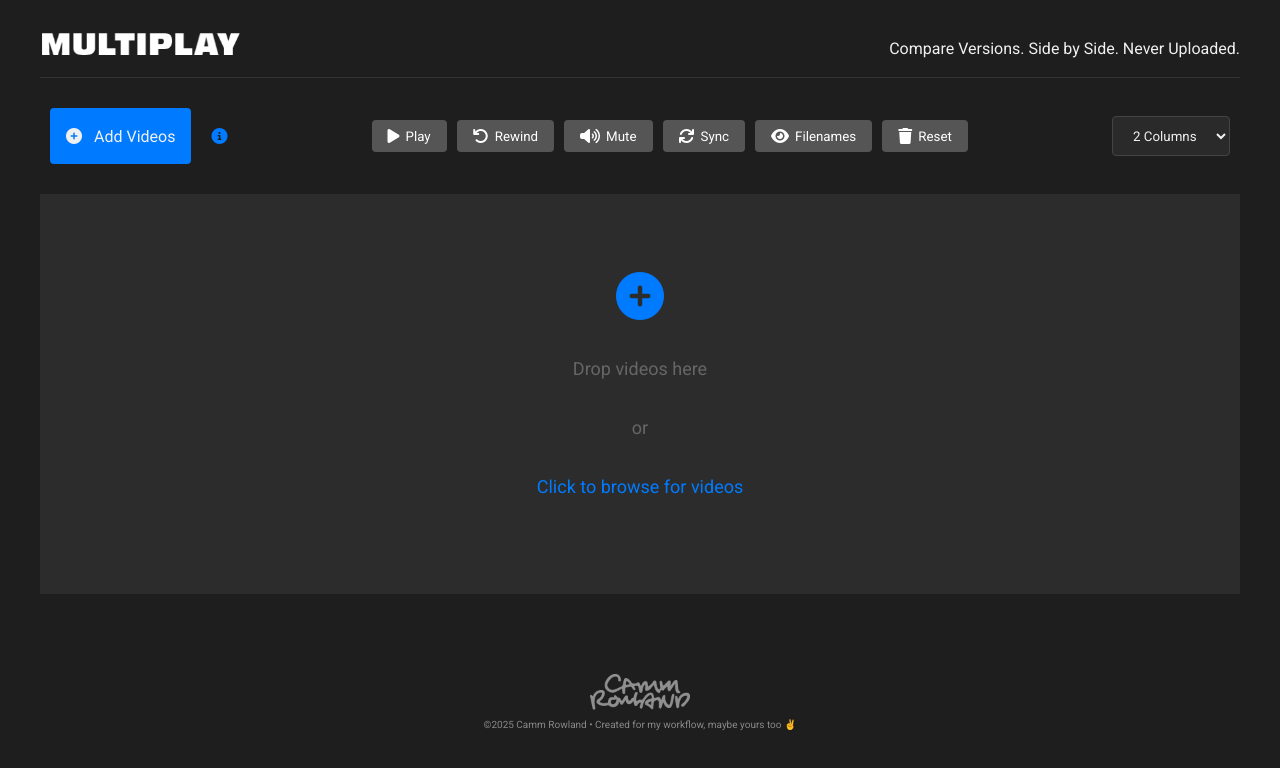
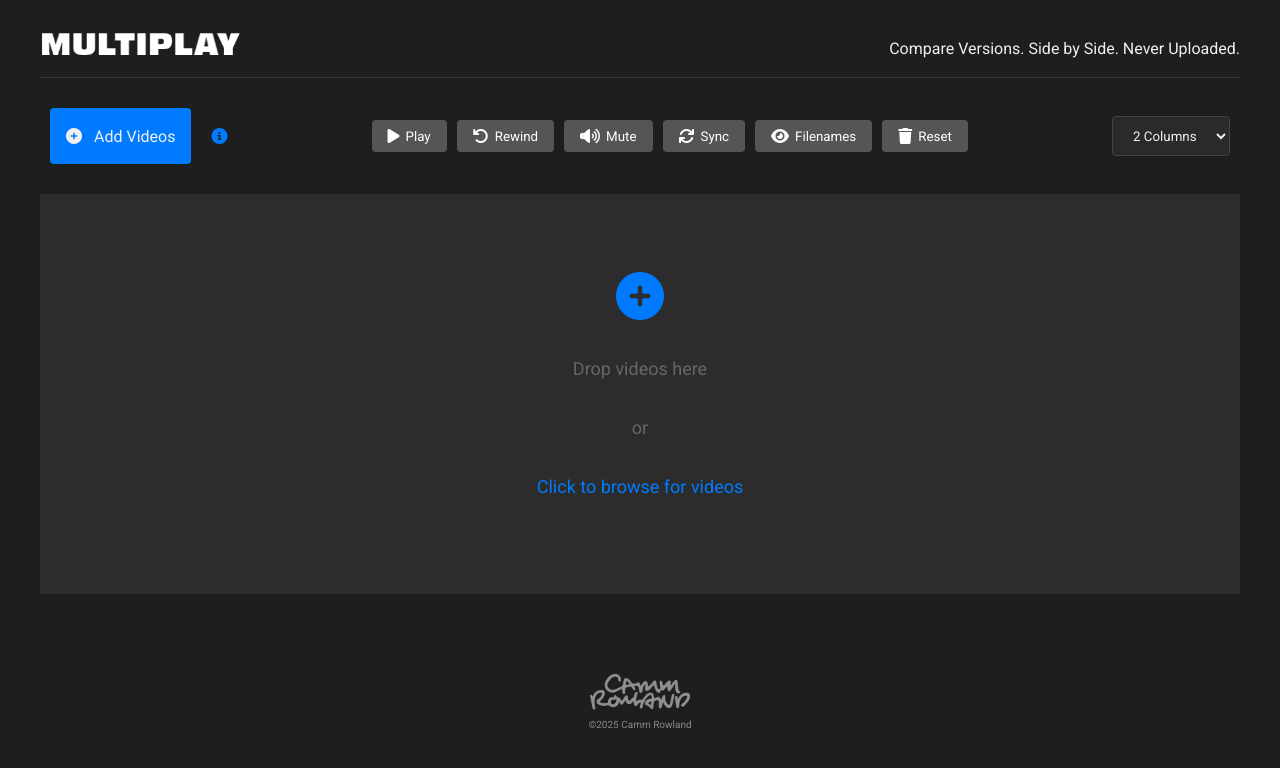
Before and after one commit to cammrowland/multiplay, a plain HTML site: page index.html in a window 1280 px wide. Drawn offline with Linux system fonts and the light colour scheme.

Commit message:
Add files via upload

```diff
--- a/index.html
+++ b/index.html
@@ -4,6 +4,8 @@
 <head>
 <meta charset="utf-8"/>
 <meta content="width=device-width, initial-scale=1.0" name="viewport"/>
+<meta name="author" content="Camm Rowland"/>
+<meta name="developer" content="Camm Rowland"/>
 <title>Multiplay</title>
 <link href="favicon.ico" rel="icon" type="image/x-icon"/>
 <link href="https://cdnjs.cloudflare.com/ajax/libs/font-awesome/6.4.0/css/all.min.css" rel="stylesheet"/>
@@ -625,6 +627,16 @@
 </style>
 </head>
 <body>
+<!--
+//   ____                                  ____                    _                       _
+//  / ___|   __ _   _ __ ___    _ __ ___  |  _ \    ___   __      _| |   __ _   _ __     __| |
+// | |      / _` | | '_ ` _ \  | '_ ` _ \ | |_) |  / _ \  \ \ /\ / /| |  / _` | | '_ \   / _` |
+// | |___  | (_| | | | | | | | | | | | | ||  _ <  | (_) |  \ V  V / | | | (_| | | | | | | (_| |
+//  \____|  \__,_| |_| |_| |_| |_| |_| |_||_| \_\  \___/    \_/\_/  |_|  \__,_| |_| |_|  \__,_|
+//
+// Multiplay - Compare videos side by side
+// Designed and developed by Camm Rowland
+-->
 <div class="container">
 <div id="mobile-warning" class="mobile-warning">
     <i class="fas fa-desktop"></i>
@@ -1571,7 +1583,7 @@
 <a href="https://cammrowland.com" style="text-decoration: none;" target="_blank">
 <img alt="Footer Image" onmouseout="this.style.opacity=0.5;" onmouseover="this.style.opacity=1;" src="camm-rowland-logo.png" style="max-width: 100px; height: auto; opacity: 0.5; transition: opacity 0.3s;"/>
 </a>
-<p style="text-align: center; font-size: 10px; color: #888; margin-top: 5px;">©2025 Camm Rowland • Created for my workflow, maybe yours too ✌️</p>
+<p style="text-align: center; font-size: 10px; color: #888; margin-top: 5px;">©2025 Camm Rowland</p>
 </div>
 </div>
 </body>
```
